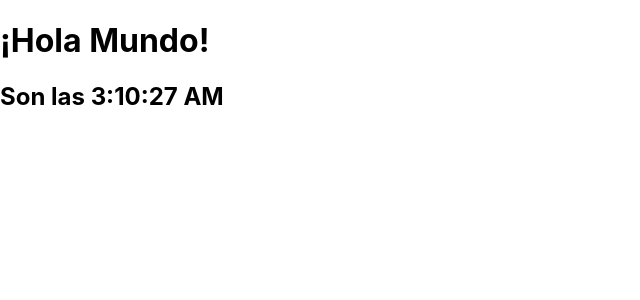
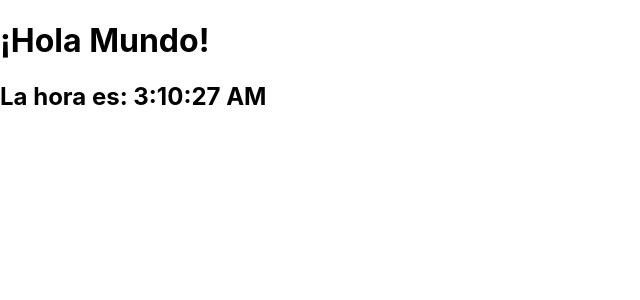
Before and after one commit to soleli/Proyectos-React, a React (Create React App) app in the folder 01-temporizador/: page / in a window 1280 px wide. Shown: the top 300 px of the page, without its empty margins (0-640 px from the left). Built offline with nearby package versions, Linux system fonts and the light colour scheme.

Commit message:
Change compponent function clock to class

```diff
--- a/01-temporizador/src/App.js
+++ b/01-temporizador/src/App.js
@@ -1,9 +1,10 @@
 import Clock from "./component/Clock";
+
 
 function App() {
   return (
     <div>
-      <Clock hora={new Date()} />
+      <Clock hora={new Date()}/>
     </div>
   );
 }
--- a/01-temporizador/src/component/Clock.js
+++ b/01-temporizador/src/component/Clock.js
@@ -1,9 +1,16 @@
-function Clock(props){
-    return(
-        <div>
-            <h1>¡Hola Mundo!</h1>
-            <h2>Son las {props.hora.toLocaleTimeString()}</h2>
-        </div>
-    );
+import React from "react";
+class Clock extends React.Component{
+
+    constructor(props) {
+        super(props);
+    }
+    render(){
+        return(
+            <div>
+                <h1>¡Hola Mundo!</h1>
+                <h2>La hora es: {this.props.hora.toLocaleTimeString()}</h2>
+            </div>
+        );
+    }
 }
 export default Clock;
```
